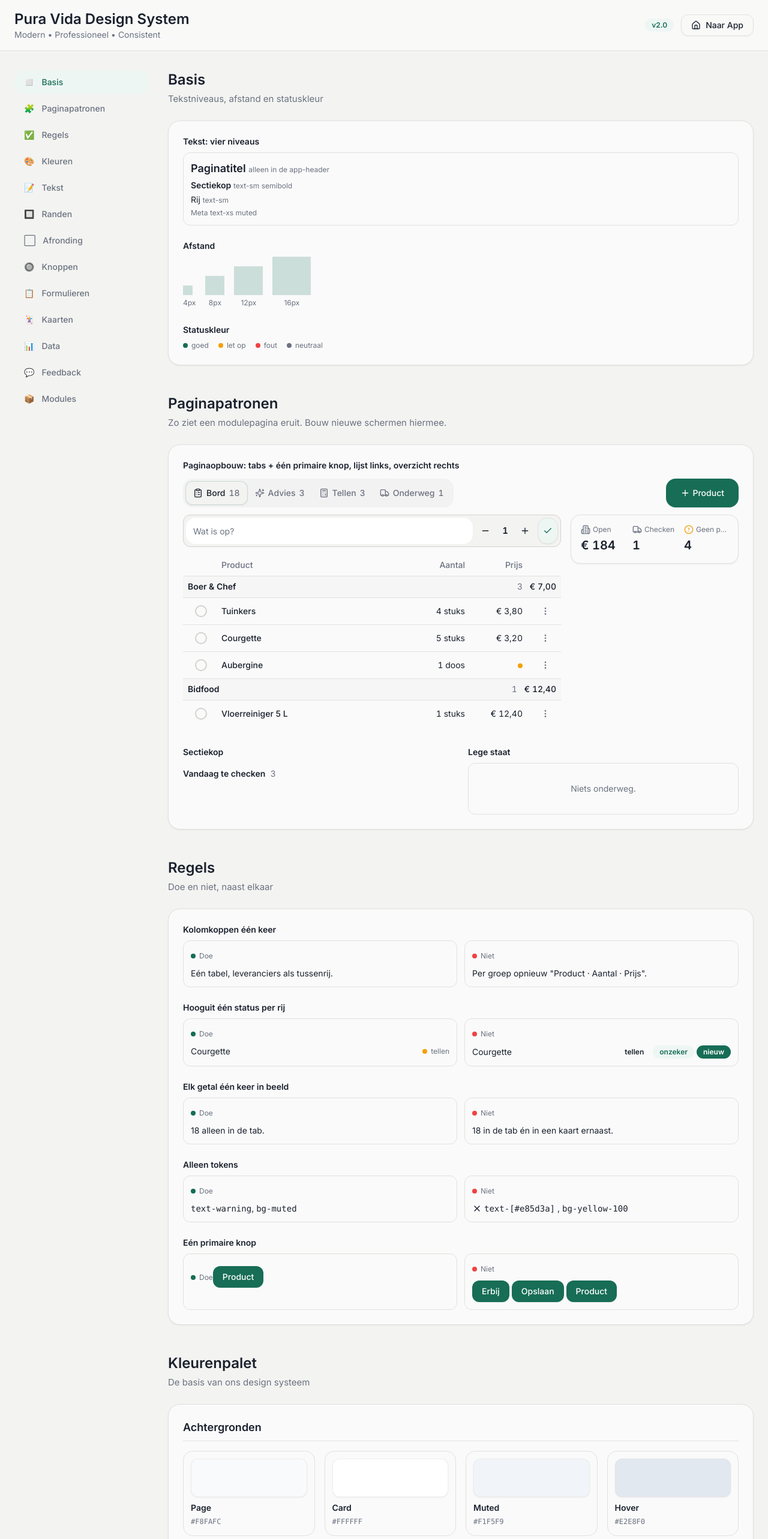
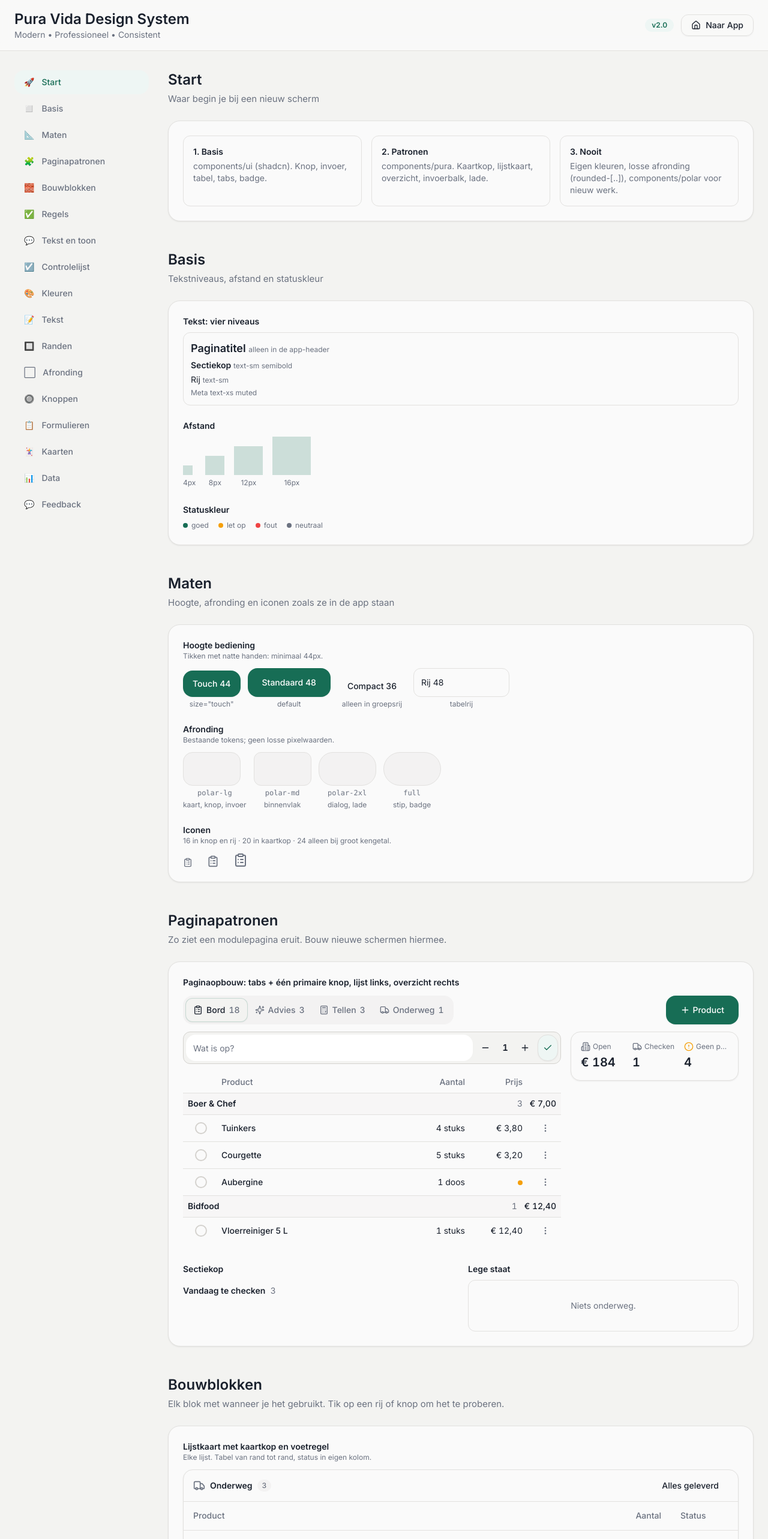
Before and after one commit to YOYOrick-sudo/pura-stock-sync, a React (Vite) app: page /design-system in a window 1280 px wide. Shown: the top 2566 px of the page at 60% size. Built offline with nearby package versions, Linux system fonts and the light colour scheme; the HTML template or start-up script is replaced by a standard one.

Commit message:
Changes
Co-authored-by: YOYOrick-sudo <231059117+YOYOrick-sudo@users.noreply.github.com>

```diff
--- a/src/pages/DesignSystem.tsx
+++ b/src/pages/DesignSystem.tsx
@@ -1,3 +1,4 @@
+import { Controlelijst, ExtraRegels, MatenSectie, PatronenCompleet, StartSectie, TekstToon } from '@/pages/design-system/Uitbreiding';
 import { BasisVoorbeelden, PaginapatroonVoorbeelden, RegelVoorbeelden } from '@/pages/design-system/PatronenVoorbeelden';
 import { useState } from "react";
 import { Button } from "@/components/ui/button";
@@ -546,9 +547,14 @@ const ErrorState = () => (
 // ==================== NAVIGATION ITEMS ====================
 
 const navItems = [
+  { id: 'start', label: 'Start', icon: '🚀' },
   { id: 'basis', label: 'Basis', icon: '◻️' },
+  { id: 'maten', label: 'Maten', icon: '📐' },
   { id: 'patronen', label: 'Paginapatronen', icon: '🧩' },
+  { id: 'blokken', label: 'Bouwblokken', icon: '🧱' },
   { id: 'regels', label: 'Regels', icon: '✅' },
+  { id: 'toon', label: 'Tekst en toon', icon: '💬' },
+  { id: 'controle', label: 'Controlelijst', icon: '☑️' },
   { id: 'colors', label: 'Kleuren', icon: '🎨' },
   { id: 'typography', label: 'Tekst', icon: '📝' },
   { id: 'borders', label: 'Randen', icon: '🔲' },
@@ -558,13 +564,12 @@ const navItems = [
   { id: 'cards', label: 'Kaarten', icon: '🃏' },
   { id: 'data', label: 'Data', icon: '📊' },
   { id: 'feedback', label: 'Feedback', icon: '💬' },
-  { id: 'modules', label: 'Modules', icon: '📦' },
 ];
 
 // ==================== MAIN COMPONENT ====================
 
 const DesignSystem = () => {
-  const [activeSection, setActiveSection] = useState('basis');
+  const [activeSection, setActiveSection] = useState('start');
 
   const scrollToSection = (id: string) => {
     setActiveSection(id);
@@ -618,14 +623,29 @@ const DesignSystem = () => {
 
           {/* Main Content */}
           <main className="flex-1 min-w-0 space-y-12">
+            <Section id="start" title="Start" description="Waar begin je bij een nieuw scherm">
+              <StartSectie />
+            </Section>
             <Section id="basis" title="Basis" description="Tekstniveaus, afstand en statuskleur">
               <BasisVoorbeelden />
+            </Section>
+            <Section id="maten" title="Maten" description="Hoogte, afronding en iconen zoals ze in de app staan">
+              <MatenSectie />
             </Section>
             <Section id="patronen" title="Paginapatronen" description="Zo ziet een modulepagina eruit. Bouw nieuwe schermen hiermee.">
               <PaginapatroonVoorbeelden />
             </Section>
+            <Section id="blokken" title="Bouwblokken" description="Elk blok met wanneer je het gebruikt. Tik op een rij of knop om het te proberen.">
+              <PatronenCompleet />
+            </Section>
             <Section id="regels" title="Regels" description="Doe en niet, naast elkaar">
-              <RegelVoorbeelden />
+              <div className="space-y-6"><RegelVoorbeelden /><ExtraRegels /></div>
+            </Section>
+            <Section id="toon" title="Tekst en toon" description="Kort, vriendelijk, nuchter">
+              <TekstToon />
+            </Section>
+            <Section id="controle" title="Controlelijst" description="Loop dit na vóór oplevering">
+              <Controlelijst />
             </Section>
 
             {/* ==================== COLORS ==================== */}
@@ -1291,39 +1311,6 @@ const DesignSystem = () => {
             </Section>
 
             {/* ==================== REAL-WORLD MODULES ==================== */}
-            <Section id="modules" title="Real-World Modules" description="Complete UI componenten uit de applicatie">
-              <div className="space-y-8">
-                <SubSection title="Order Card">
-                  <div className="max-w-md">
-                    <OrderCard />
-                  </div>
-                </SubSection>
-
-                <SubSection title="Task Cards">
-                  <div className="space-y-4">
-                    <TaskCard status="open" />
-                    <TaskCard status="progress" />
-                    <TaskCard status="done" />
-                  </div>
-                </SubSection>
-
-                <SubSection title="Reservation Card">
-                  <div className="max-w-md">
-                    <ReservationCard />
-                  </div>
-                </SubSection>
-
-                <SubSection title="Staff Card">
-                  <div className="space-y-4 max-w-lg">
-                    <StaffCard status="working" />
-                    <StaffCard status="break" />
-                    <StaffCard status="offline" />
-                  </div>
-                </SubSection>
-              </div>
-            </Section>
-
-            {/* ==================== NAVIGATION ==================== */}
             <Section id="navigation" title="Navigatie" description="Tabs, breadcrumbs en menu's">
               <div className="space-y-8">
                 <SubSection title="Tabs">
```
